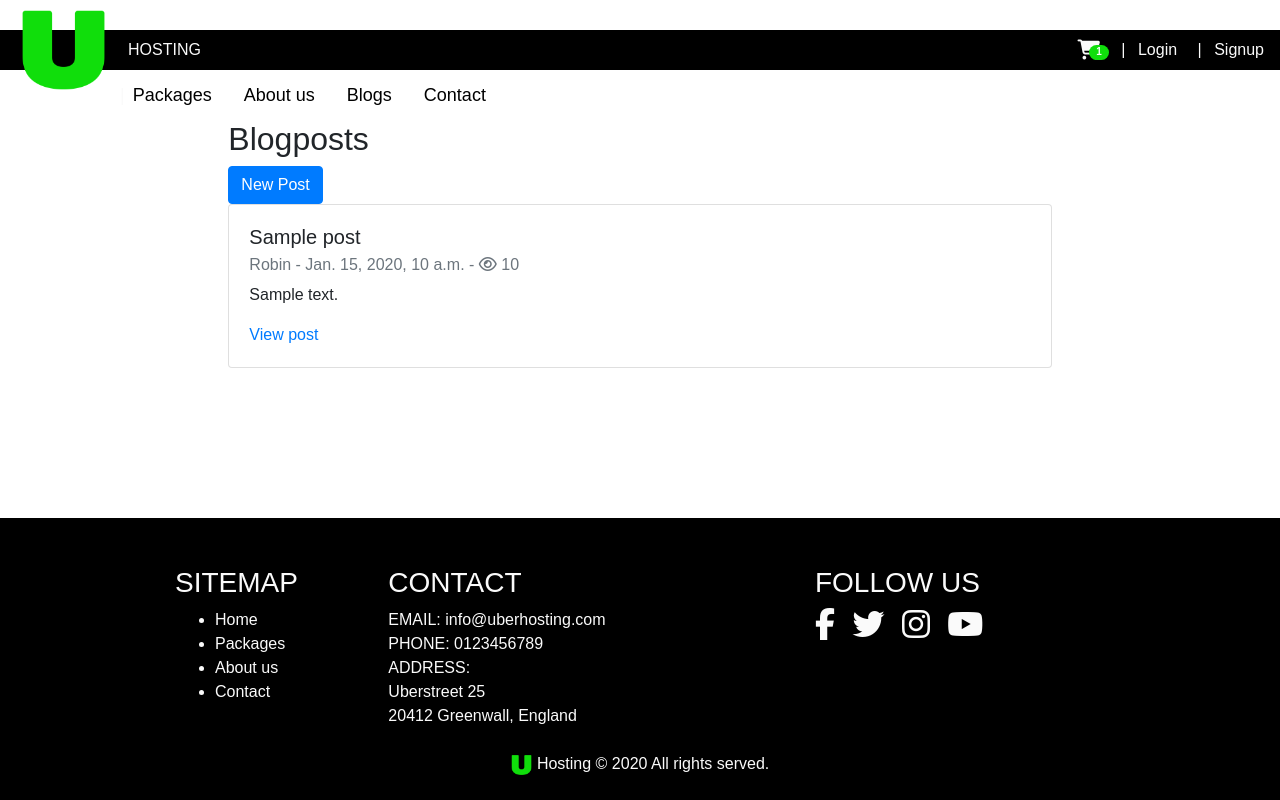
After one commit to Albastraoz/uberhosting, a Django app: template blog/templates/blogpost.html in a window 1280 px wide. The commit adds this page. Run offline with Django 3.2, Linux system fonts and the light colour scheme; the template is opened without the code that fills it: most values are stand-ins (such as "Sample title", 1, 10 or a date in 2020); some libraries are stand-ins or nearby versions.

Commit message:
Version 1.23 - Created blog templates and forms so that user can created, view and edit posts.

```diff
--- a/blog/forms.py
+++ b/blog/forms.py
@@ -4,4 +4,4 @@ from .models import Post
 class BlogPostForm(forms.ModelForm):
     class Meta:
         model = Post
-        fields = ('title', 'content', 'tag', 'published_date')
+        fields = ('title', 'content')
--- a/blog/models.py
+++ b/blog/models.py
@@ -6,9 +6,7 @@ class Post(models.Model):
     title = models.CharField(max_length=200)
     content = models.TextField()
     created_date = models.DateTimeField(auto_now_add=True)
-    published_date = models.DateTimeField(blank=True, null=True, default=timezone.now)
     views = models.IntegerField(default=0)
-    tag = models.CharField(max_length=30, blank=True, null=True)
 
     def __unicode__(self):
         return self.title
--- /dev/null
+++ b/blog/templates/blogpost.html
@@ -0,0 +1,24 @@
+{% extends "base.html" %}
+
+{% block content %}
+
+<div class="row justify-content-md-center">
+    <div class="col-12 col-md-8">
+        <h2>Blogposts</h2>
+        <a href="{% url 'new_post' %}" class="btn btn-primary">New Post</a>
+    </div>
+    <div class="col-12 col-md-8">
+        {% for post in posts %}
+        <div class="card">
+            <div class="card-body">
+                <h5 class="card-title">{{ post.title }}</h5>
+                <h6 class="card-subtitle mb-2 text-muted">Robin - {{ post.created_date }} - <i class="far fa-eye"></i> {{ post.views }}</h6>
+                <p class="card-text">{{ post.content|truncatewords:50 }}</p>
+                <a href="{% url 'post_detail' post.id %}" class="card-link">View post</a>
+            </div>
+        </div>
+        {% endfor %}
+    </div>
+</div>
+
+{% endblock %}
--- a/blog/views.py
+++ b/blog/views.py
@@ -7,7 +7,7 @@ from .forms import BlogPostForm
 def get_posts(request):
     # This will return all posts from the database.
 
-    posts = Post.objects.filter(published_date__lte=timezone.now()).order_by('-published_date')
+    posts = Post.objects.filter(created_date__lte=timezone.now()).order_by('-created_date')
     return render(request, "blogpost.html", {'posts': posts})
 
 def post_detail(request, pk):
@@ -19,7 +19,7 @@ def post_detail(request, pk):
     return render(request, "postdetail.html", {'post': post})
 
 def create_or_edit_post(request, pk=None):
-    # Create a post or edit a existing post.
+    # Create a post or edit an existing post.
 
     post = get_object_or_404(Post, pk=pk) if pk else None
     if request.method == "POST":
--- a/templates/base.html
+++ b/templates/base.html
@@ -65,7 +65,7 @@
                     {% endif %}
                     <li class="nav-item mr-3"><a href="{% url 'packages' %}" class="nav-link  nav-link-light">Packages</a></li>
                     <li class="nav-item mr-3"><a href="/" class="nav-link  nav-link-light">About us</a></li>
-                    <li class="nav-item mr-3"><a href="/" class="nav-link  nav-link-light">Blogs</a></li>
+                    <li class="nav-item mr-3"><a href="{% url 'get_posts' %}" class="nav-link  nav-link-light">Blogs</a></li>
                     <li class="nav-item mr-3"><a href="{% url 'contact' %}" class="nav-link  nav-link-light">Contact</a></li>
                 </ul>
             </div>
--- a/uber/urls.py
+++ b/uber/urls.py
@@ -30,6 +30,6 @@ urlpatterns = [
     url(r'^packages/', include(urls_packages)),
     url(r'^cart/', include(urls_cart)),
     url(r'^checkout/', include(urls_checkout)),
-    url(r'^posts/', include(urls_checkout)),
+    url(r'^posts/', include(urls_blog)),
     url(r'^contact/', include(urls_contact)),
 ]
```
Also changed, not shown: blog/templates/blogpostform.html (added, +17 -0 lines), blog/templates/postdetail.html (added, +22 -0 lines), blog/migrations/0002_remove_post_tag.py (added), blog/migrations/0003_remove_post_published_date.py (added).
